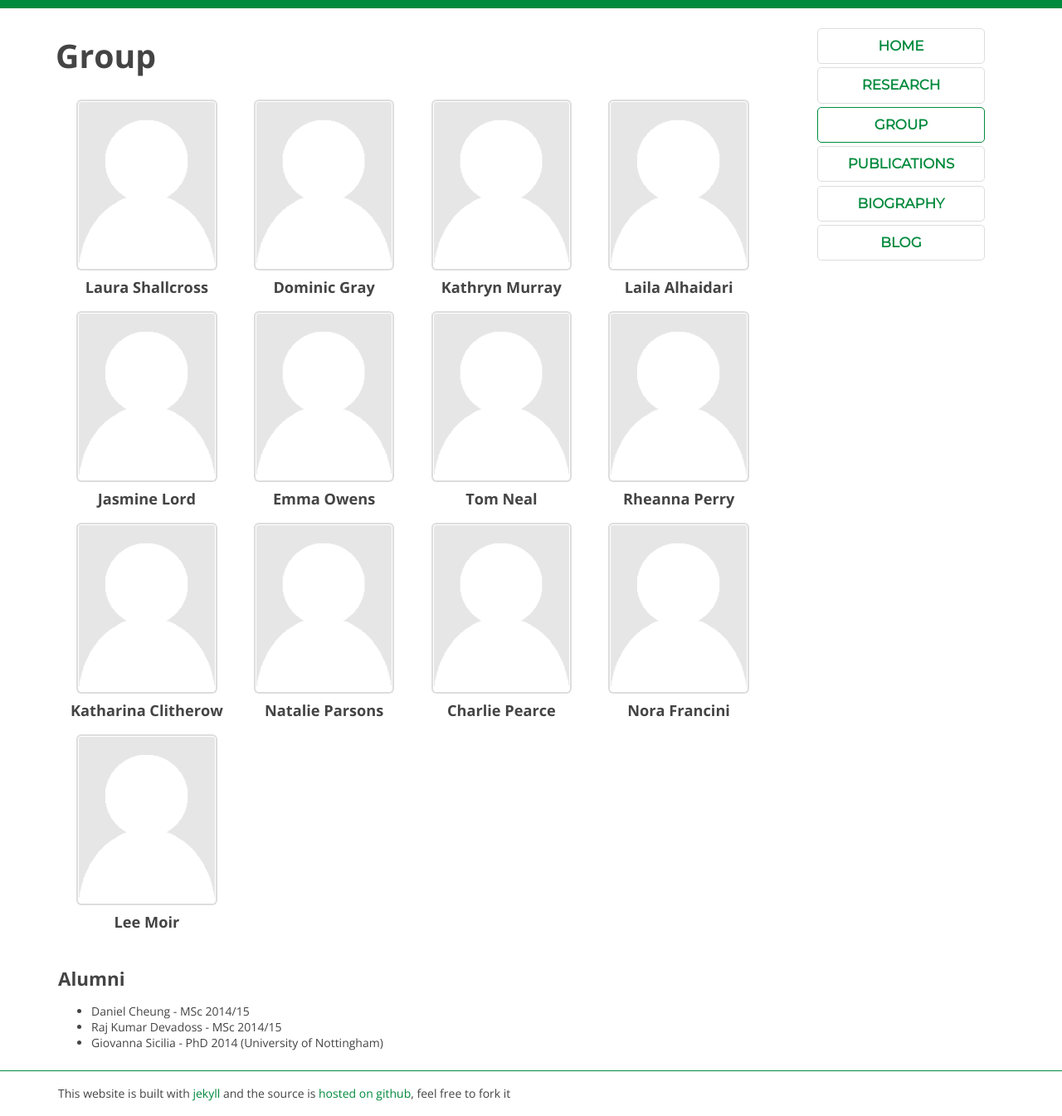
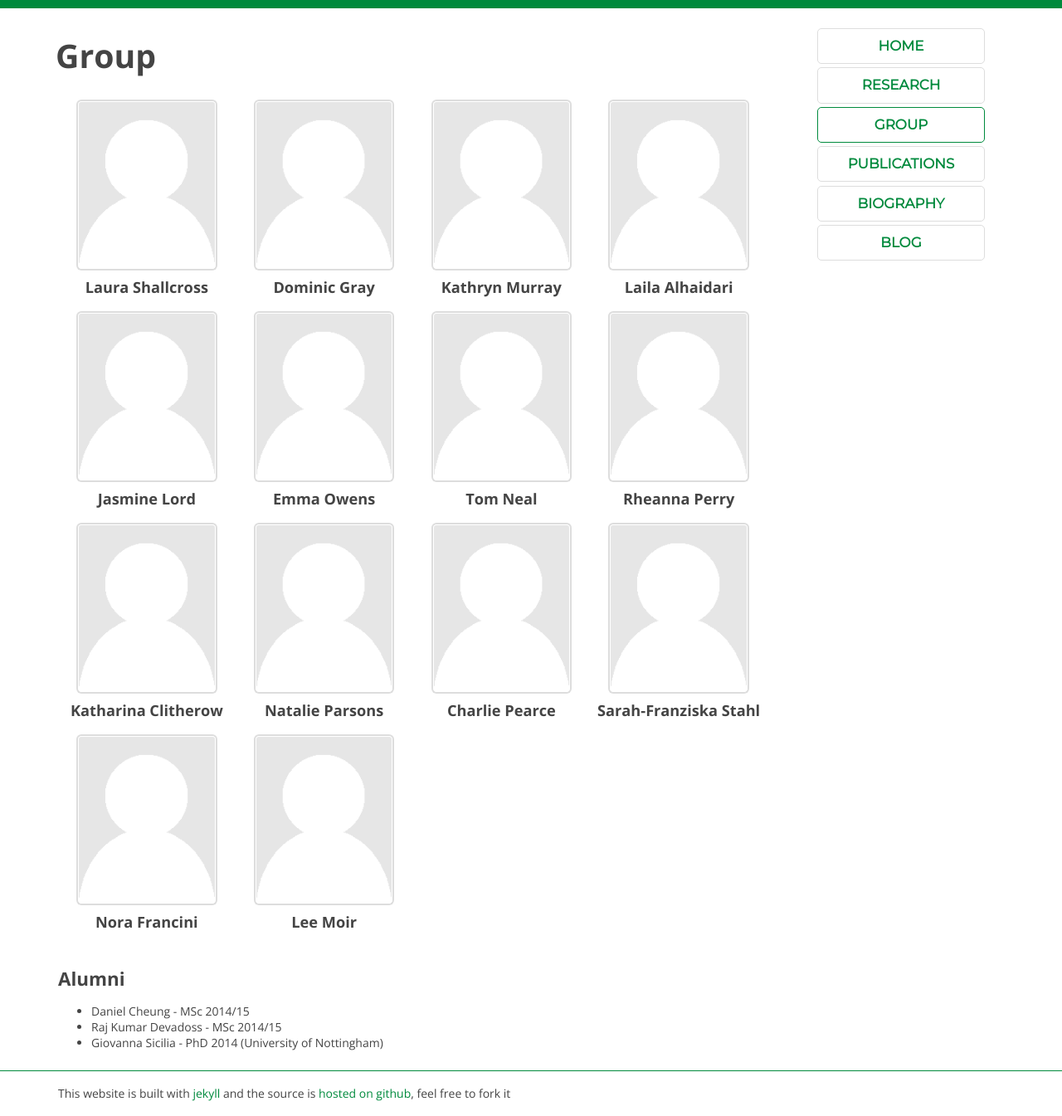
Before and after one commit to sebspain/sebspain.github.io, a Jekyll site: the page group/index.html, which Jekyll copies as it is, in a window 1280 px wide. Shown: the whole page at 83% size. Built offline with Jekyll 4.4.1, drawn with Linux system fonts in a browser that asks for light colours; Markdown is read by kramdown in place of the engine named in the settings.

Commit message:
added Sarah-Franziska

```diff
--- a/group/index.html
+++ b/group/index.html
@@ -94,12 +94,16 @@
                <h3 class="profile">Katharina Clitherow</h3>
            </div>
            <div class="no-gutters unit w-1-4">
-               <a href="profiles/Katharina_Clitherow.html"><img class="gallery" src="profiles/img/placeholder.png" alt="Picture of Student"></a>
+               <a href="profiles/Natalie_Parsons.html"><img class="gallery" src="profiles/img/placeholder.png" alt="Picture of Student"></a>
                <h3 class="profile">Natalie Parsons</h3>
            </div>
            <div class="no-gutters unit w-1-4">
-               <a href="profiles/Katharina_Clitherow.html"><img class="gallery" src="profiles/img/placeholder.png" alt="Picture of Student"></a>
+               <a href="profiles/Charlie_Pearce.html"><img class="gallery" src="profiles/img/placeholder.png" alt="Picture of Student"></a>
                <h3 class="profile">Charlie Pearce</h3>
+           </div>
+           <div class="no-gutters unit w-1-4">
+               <a href="profiles/Sarah-Franziska_Stahl.html"><img class="gallery" src="profiles/img/placeholder.png" alt="Picture of Student"></a>
+               <h3 class="profile">Sarah-Franziska Stahl</h3>
            </div>
            <div class="no-gutters unit w-1-4">
             <a href="profiles/Nora_Francini.html"><img class="gallery" src="profiles/img/placeholder.png" alt="Picture of Student"></a>
```
Also changed, not shown: group/profiles/Sarah-Franziska_Stahl.md (added, +8 -0 lines).
